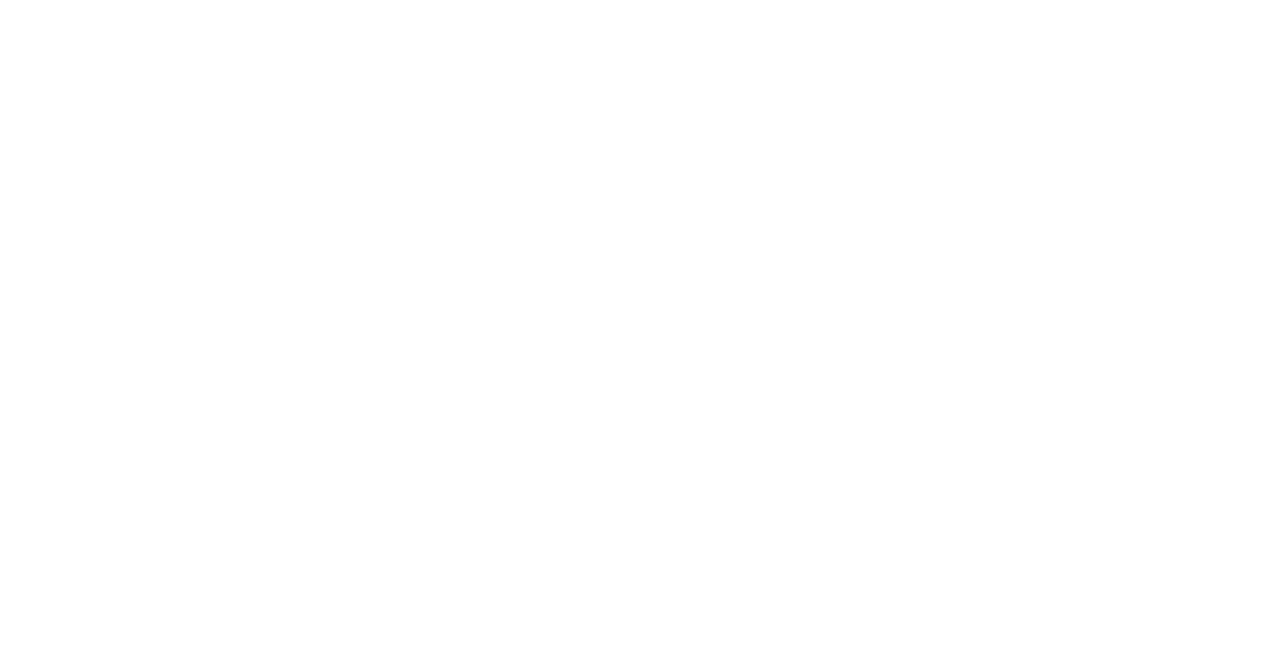
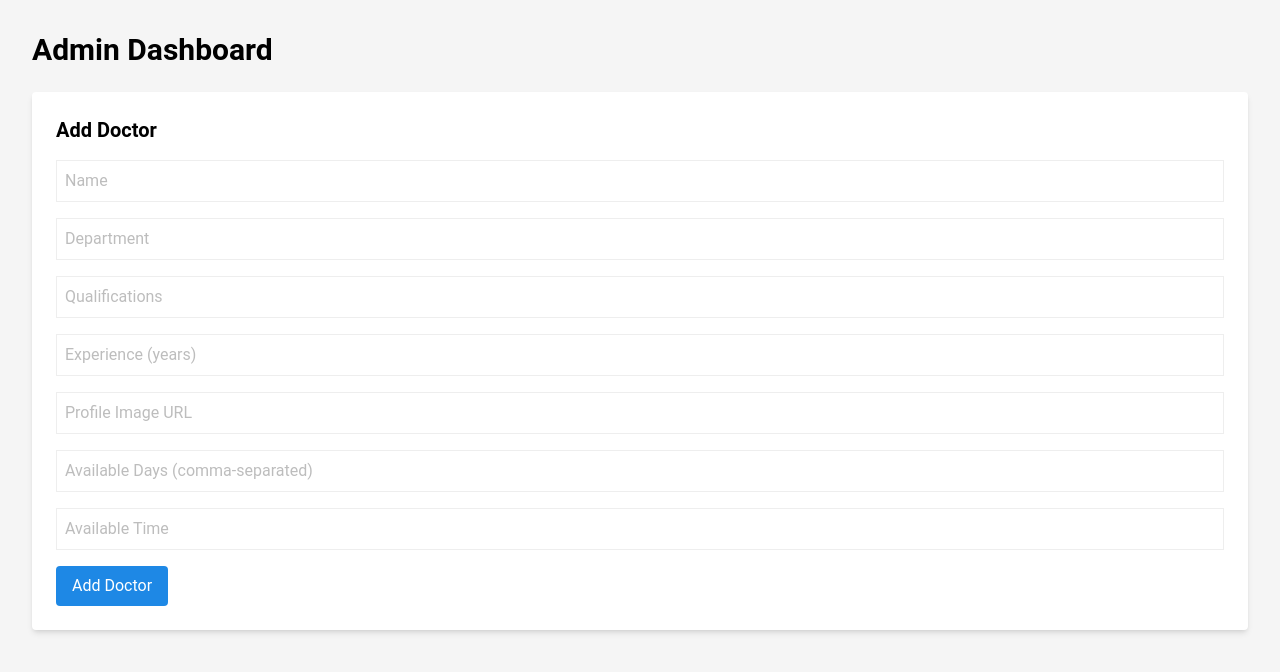
Before and after one commit to pdvladking/mern-hospital-site, a React (Vite) app in the folder client/: page /admin in a window 1280 px wide. Before the commit this address had no page. Shown: the top 672 px of the page. Built offline with nearby package versions, Linux system fonts and the light colour scheme.

Commit message:
Polished

```diff
--- a/client/package.json
+++ b/client/package.json
@@ -13,7 +13,7 @@
     "@fortawesome/fontawesome-free": "^6.7.2",
     "@heroicons/react": "^2.2.0",
     "@material-tailwind/react": "^2.1.10",
-    "axios": "^1.10.0",
+    "axios": "^1.11.0",
     "react": "^19.1.0",
     "react-dom": "^19.1.0",
     "react-icons": "^5.5.0",
--- a/client/src/App.jsx
+++ b/client/src/App.jsx
@@ -9,6 +9,7 @@ import Contact from './Pages/Contact';
 import News from './Pages/News';
 import FAQ from './Pages/FAQ';
 import BookanAppointment from './components/BookanAppointment';
+import Admin from './Pages/Admin';
 
 function App() {
   return (
@@ -23,6 +24,7 @@ function App() {
           <Route path="/news" element={<News />} />
           <Route path="/faq" element={<FAQ />} />
           <Route path="/book-appointment" element={<BookanAppointment />} />
+          <Route path="/admin" element={<Admin />} />
         </Routes>
       </BrowserRouter>
     </ThemeProvider>
--- /dev/null
+++ b/client/src/Pages/Admin.jsx
@@ -0,0 +1,14 @@
+import React from 'react';
+import AddDoctorForm from '../Components/AddDoctorForm';
+import AppointmentsTable from '../components/AppointmentsTable';
+
+const Admin = () => {
+  return (
+    <div className="min-h-screen bg-gray-100 p-8">
+      <h1 className="text-3xl font-bold mb-6">Admin Dashboard</h1>
+      <AddDoctorForm />
+    </div>
+  );
+};
+
+export default Admin;
--- /dev/null
+++ b/client/src/api/axios.js
@@ -0,0 +1,11 @@
+import axios from 'axios';
+
+const instance = axios.create({
+  baseURL: 'http://localhost:8000/api',
+  timeout: 5000,
+  headers: {
+    'Content-Type': 'application/json',
+  },
+});
+
+export default instance;
--- /dev/null
+++ b/client/src/components/AddDoctorForm.jsx
@@ -0,0 +1,115 @@
+import React, { useState } from 'react';
+import axios from '../api/axios';
+
+const AddDoctorForm = () => {
+  const [formData, setFormData] = useState({
+    name: '',
+    department: '',
+    qualifications: '',
+    experience: '',
+    profileImage: '',
+    availableDays: [],
+    availableTime: '',
+  });
+
+  const handleChange = (e) => {
+    const { name, value } = e.target;
+
+    // Handle array input for availableDays
+    if (name === 'availableDays') {
+      const days = value.split(',').map((day) => day.trim());
+      setFormData({ ...formData, availableDays: days });
+    } else {
+      setFormData({ ...formData, [name]: value });
+    }
+  };
+
+  const handleSubmit = async (e) => {
+    e.preventDefault();
+    try {
+      const res = await axios.post('/doctors', formData);
+      console.log('Doctor added:', res.data);
+      alert('Doctor added successfully!');
+      setFormData({
+        name: '',
+        department: '',
+        qualifications: '',
+        experience: '',
+        profileImage: '',
+        availableDays: [],
+        availableTime: '',
+      });
+    } catch (err) {
+      console.error('Error adding doctor:', err);
+      alert('Failed to add doctor');
+    }
+  };
+
+  return (
+    <form
+      onSubmit={handleSubmit}
+      className="bg-white p-6 rounded shadow-md space-y-4"
+    >
+      <h2 className="text-xl font-bold">Add Doctor</h2>
+      <input
+        name="name"
+        value={formData.name}
+        onChange={handleChange}
+        placeholder="Name"
+        className="border p-2 w-full"
+        required
+      />
+      <input
+        name="department"
+        value={formData.department}
+        onChange={handleChange}
+        placeholder="Department"
+        className="border p-2 w-full"
+        required
+      />
+      <input
+        name="qualifications"
+        value={formData.qualifications}
+        onChange={handleChange}
+        placeholder="Qualifications"
+        className="border p-2 w-full"
+      />
+      <input
+        name="experience"
+        value={formData.experience}
+        onChange={handleChange}
+        placeholder="Experience (years)"
+        className="border p-2 w-full"
+      />
+      <input
+        name="profileImage"
+        value={formData.profileImage}
+        onChange={handleChange}
+        placeholder="Profile Image URL"
+        className="border p-2 w-full"
+      />
+      <input
+        name="availableDays"
+        value={formData.availableDays.join(', ')}
+        onChange={handleChange}
+        placeholder="Available Days (comma-separated)"
+        className="border p-2 w-full"
+      />
+      <input
+        name="availableTime"
+        value={formData.availableTime}
+        onChange={handleChange}
+        placeholder="Available Time"
+        className="border p-2 w-full"
+      />
+      <button
+        type="submit"
+        className="bg-blue-600 text-white px-4 py-2 rounded"
+      >
+        Add Doctor
+      </button>
+    </form>
+  );
+};
+
+export default AddDoctorForm;
--- /dev/null
+++ b/client/src/components/AppointmentsTable.jsx
@@ -0,0 +1,39 @@
+import React, { useEffect, useState } from 'react';
+import axios from '../api/axios';
+
+const AppointmentsTable = () => {
+  const [appointments, setAppointments] = useState([]);
+
+  useEffect(() => {
+    axios
+      .get('/appointments')
+      .then((res) => setAppointments(res.data))
+      .catch((err) => console.error('Error fetching appointments:', err));
+  }, []);
+
+  return (
+    <div className="bg-white p-6 rounded shadow-md mt-8">
+      <h2 className="text-xl font-bold mb-4">Appointments</h2>
+      <table className="w-full border">
+        <thead>
+          <tr className="bg-gray-200">
+            <th className="p-2 border">Name</th>
+            <th className="p-2 border">Date</th>
+            <th className="p-2 border">Time</th>
+          </tr>
+        </thead>
+        <tbody>
+          {appointments.map((appt) => (
+            <tr key={appt._id}>
+              <td className="p-2 border">{appt.name}</td>
+              <td className="p-2 border">{appt.date}</td>
+              <td className="p-2 border">{appt.time}</td>
+            </tr>
+          ))}
+        </tbody>
+      </table>
+    </div>
+  );
+};
+
+export default AppointmentsTable;
```
Also changed, not shown: 1 other file (tests, documents, lock files or other folders).
